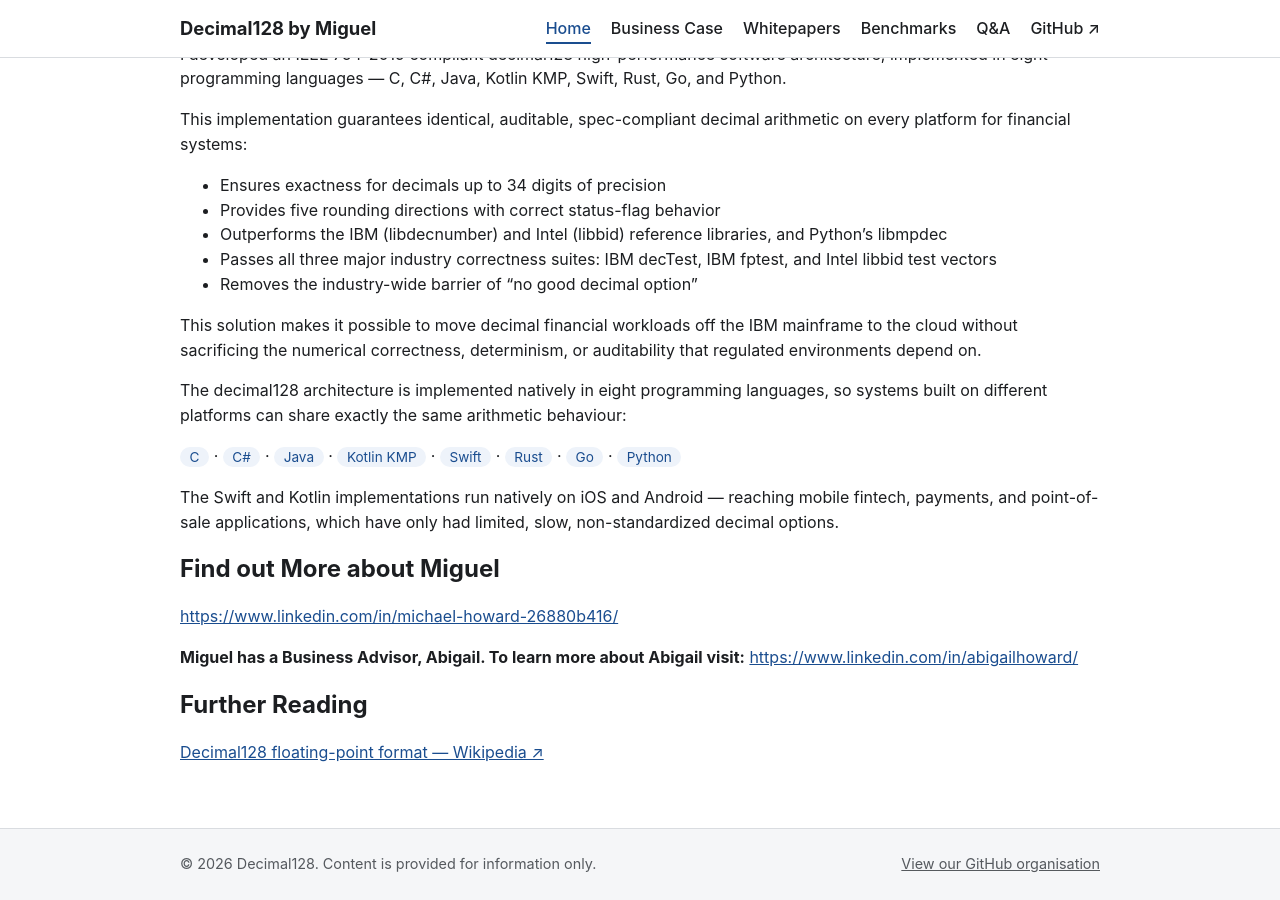
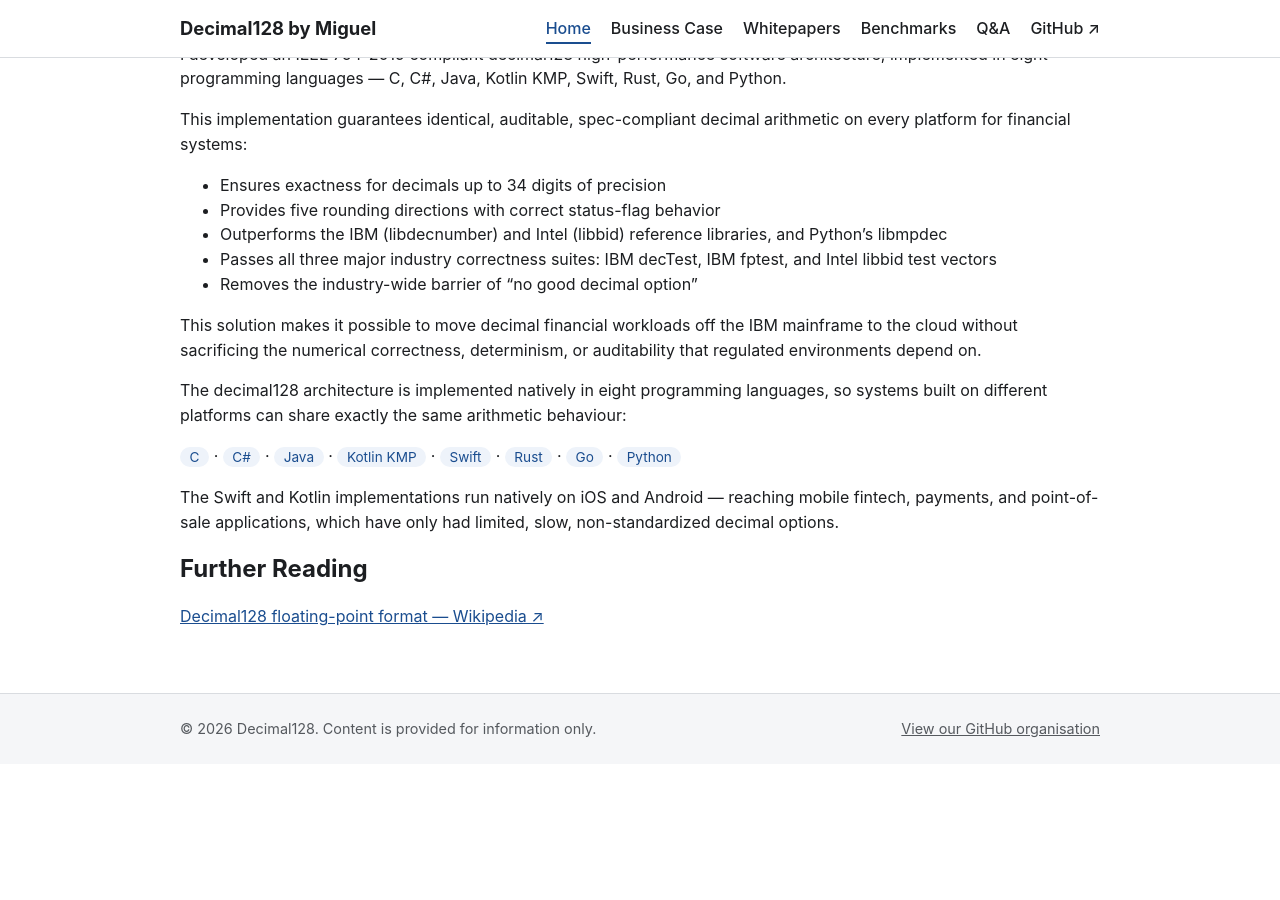
Before and after one commit to migueldecimal128/decimal128-www, a Jekyll site: the page built from index.md, in a window 1280 px wide and 900 px high, scrolled down 783 px. Built offline with Jekyll 4.4.1, drawn with Linux system fonts in a browser that asks for light colours; after the commit the page ends 1547 px from its top, so only the background shows below that.

Commit message:
Remove Find out More about Miguel section from home page

```diff
--- a/index.md
+++ b/index.md
@@ -63,12 +63,6 @@
 applications, which have only had limited, slow, non-standardized
 decimal options.
 
-## Find out More about Miguel
-
-<https://www.linkedin.com/in/michael-howard-26880b416/>
-
-**Miguel has a Business Advisor, Abigail. To learn more about Abigail visit:** <https://www.linkedin.com/in/abigailhoward/>
-
 ## Further Reading
 
 [Decimal128 floating-point format — Wikipedia ↗](https://en.wikipedia.org/wiki/Decimal128_floating-point_format)
```
